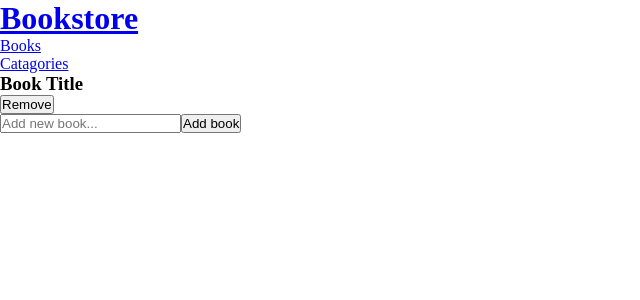
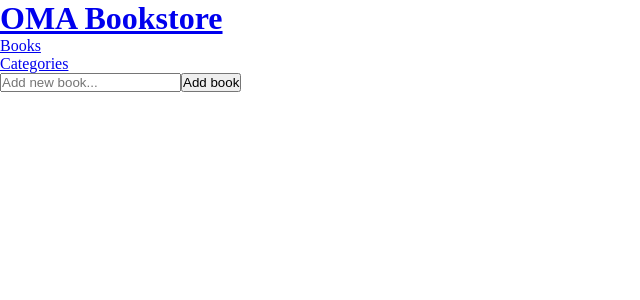
Before and after one commit to gilberthappi/Bookstore-App, a React (Create React App) app: page / in a window 1280 px wide. Shown: the top 300 px of the page, without its empty margins (0-640 px from the left). Built offline with nearby package versions, Linux system fonts and the light colour scheme.

Commit message:
functionality

```diff
--- a/package.json
+++ b/package.json
@@ -13,9 +13,13 @@
   "author": "",
   "license": "ISC",
   "dependencies": {
+    "@reduxjs/toolkit": "^1.9.7",
     "react": "^18.2.0",
     "react-dom": "^18.2.0",
+    "react-redux": "^8.1.3",
     "react-router-dom": "^6.16.0",
+    "redux": "^4.2.1",
+    "uuid": "^9.0.1",
     "web-vitals": "^3.5.0"
   },
   "devDependencies": {
@@ -24,6 +28,7 @@
     "@babel/plugin-syntax-jsx": "^7.22.5",
     "@babel/preset-env": "^7.22.20",
     "@babel/preset-react": "^7.22.15",
+    "babel-eslint": "^10.1.0",
     "eslint": "^7.32.0",
     "eslint-config-airbnb": "^18.2.1",
     "eslint-plugin-import": "^2.28.1",
@@ -34,6 +39,7 @@
     "postcss-normalize": "^10.0.1",
     "postcss-preset-env": "^9.1.4",
     "react-scripts": "^5.0.1",
+    "redux-logger": "^3.0.6",
     "stylelint": "^13.13.1",
     "stylelint-config-standard": "^21.0.0",
     "stylelint-csstree-validator": "^1.9.0",
--- a/src/App.css
+++ b/src/App.css
@@ -1,3 +1,3 @@
 .App {
-  margin: 0;
+  width: 100%;
 }
--- a/src/App.js
+++ b/src/App.js
@@ -1,19 +1,16 @@
 import { Routes, Route } from 'react-router-dom';
 import Header from './components/Header';
-import Catagories from './components/Catagories';
+import Categories from './components/Categories';
 import Books from './components/Books';
 import './App.css';
 
-function App() {
-  return (
+const App = () => (
   <div className="App">
     <Header />
     <Routes>
-        <Route path="/Catagories" element={<Catagories />} />
-        <Route exact path="/" element={<Books />} />
+      <Route path="/Categories" element={<Categories />} />
+      <Route path="/" element={<Books />} />
     </Routes>
   </div>
 );
-}
-
 export default App;
--- a/src/components/Books.js
+++ b/src/components/Books.js
@@ -1,18 +1,65 @@
-const Books = () => (
+import { useSelector, useDispatch } from 'react-redux';
+import { v4 as uuidv4 } from 'uuid';
+import { addBook, removeBook } from '../redux/books/books'; //eslint-disable-line
+
+const Books = () => {
+  const books = useSelector((state) => state.books);
+  const dispatch = useDispatch();
+
+  const handleSubmit = (e) => {
+    e.preventDefault();
+    const formData = new FormData(e.target);
+    const newBook = {
+      id: uuidv4(),
+      title: formData.get('title'),
+      author: 'Anyone',
+    };
+    dispatch(addBook(newBook));
+  };
+
+  const handleRemove = (bookId) => {
+    dispatch(removeBook(bookId));
+  };
+
+  return (
     <>
       <div>
         <ul className="bookList">
-        <li>
-          <h3>Book Title</h3>
-          <button type="button" className="removeBtn">Remove</button>
+          {books.map((book) => (
+            <li key={book.id}>
+              <h3>
+                Title:
+                {book.title}
+              </h3>
+              <p>
+                Auther:
+                {book.author}
+              </p>
+              <button
+                type="button"
+                onClick={() => handleRemove(book.id)}
+                className="removeBtn"
+              >
+                Remove
+              </button>
             </li>
+          ))}
         </ul>
       </div>
-    <form>
-      <input type="text" placeholder="Add new book..." name="title" required />
-      <button type="submit">Add book</button>
+      <form onSubmit={handleSubmit}>
+        <input
+          type="text"
+          placeholder="Add new book..."
+          name="title"
+          id="title"
+          required
+        />
+        <button type="submit" id="addBookBtn">
+          Add book
+        </button>
       </form>
     </>
   );
+};
 
 export default Books;
--- a/src/components/Catagories.js
+++ /dev/null
@@ -1,3 +0,0 @@
-const Catagories = () => <h2>Catagories Under construction</h2>;
-
-export default Catagories;
--- /dev/null
+++ b/src/components/Categories.js
@@ -0,0 +1,7 @@
+const Categories = () => (
+  <>
+    <h2>categories Under construction</h2>
+  </>
+);
+
+export default Categories;
--- a/src/components/Header.js
+++ b/src/components/Header.js
@@ -3,15 +3,15 @@ import { Link } from 'react-router-dom';
 const Header = () => (
   <header>
     <Link to="/">
-      <h1>Bookstore</h1>
+      <h1>OMA Bookstore</h1>
     </Link>
     <nav className="navbar">
       <ul className="navLinks">
         <Link to="/">
           <li className="navLink">Books</li>
         </Link>
-        <Link to="/Catagories">
-          <li className="navLink">Catagories</li>
+        <Link to="/Categories">
+          <li className="navLink">Categories</li>
         </Link>
       </ul>
     </nav>
--- a/src/index.js
+++ b/src/index.js
@@ -1,13 +1,17 @@
 import React from 'react';
-import { createRoot } from 'react-dom/client'; // Import createRoot from "react-dom/client"
+import { createRoot } from 'react-dom/client';
 import { BrowserRouter } from 'react-router-dom';
+import { Provider } from 'react-redux';
+import store from './redux/configureStore';
 import './index.css';
 import App from './App';
 
 // Use createRoot instead of ReactDOM.render
 const root = createRoot(document.getElementById('root'));
 root.render(
-  <BrowserRouter>
-    <App />
-  </BrowserRouter>,
+  <Provider store={store}>
+    <BrowserRouter>
+      <App />
+    </BrowserRouter>
+  </Provider>
 );
--- a/src/redux/books/books.js
+++ b/src/redux/books/books.js
@@ -0,0 +1,31 @@
+const BOOK_ADDED = 'addBook';
+const BOOK_REMOVED = 'removeBook';
+
+export const addBook = (payload) => ({
+  type: BOOK_ADDED,
+  payload,
+});
+
+export const removeBook = (id) => ({
+  type: BOOK_REMOVED,
+  payload: {
+    id,
+  },
+});
+
+const initialState = [];
+const bookReducer = (state = initialState, action) => {
+  switch (action.type) {
+    case BOOK_ADDED:
+      return [
+        ...state,
+        action.payload,
+      ];
+    case BOOK_REMOVED:
+      return state.filter((book) => book.id !== action.payload.id);
+    default:
+      return state;
+  }
+};
+
+export default bookReducer;
--- a/src/redux/configureStore.js
+++ b/src/redux/configureStore.js
@@ -0,0 +1,14 @@
+import { createStore, combineReducers, applyMiddleware } from 'redux';
+import logger from 'redux-logger';
+import bookReducer from './books/books';
+
+const reducers = combineReducers({
+  books: bookReducer,
+});
+
+const store = createStore(
+  reducers,
+  applyMiddleware(logger),
+);
+
+export default store;
```
Also changed, not shown: .eslintrc.json, 1 other file (tests, documents, lock files or other folders). Lines whose indentation alone changed are shown as unchanged.
